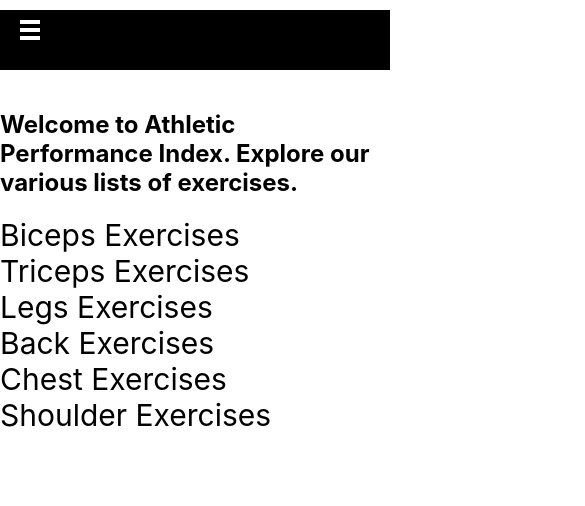
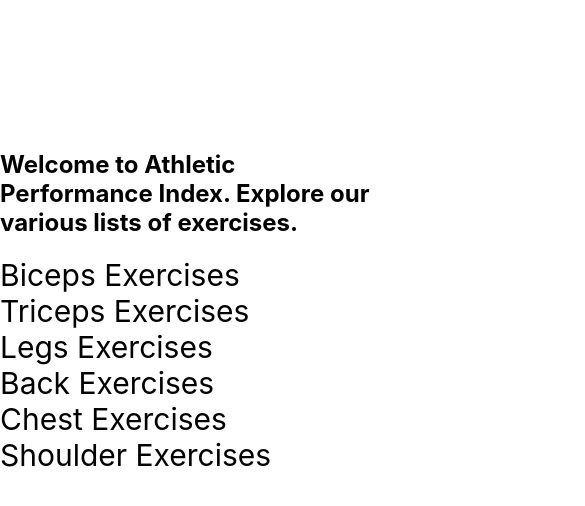
Before and after one commit to tdiec00/Athletic-Performance-Index, a React (Create React App) app in the folder athletic-performance-index/: page / in a window 390 px wide. Shown: the top 506 px of the page, 585 px wide, since content can reach past the window. Built offline with nearby package versions, Linux system fonts and the light colour scheme; no server answers.

Commit message:
hamburger update

```diff
--- /dev/null
+++ b/athletic-performance-index/src/components/MobileNavigation.jsx
@@ -0,0 +1,12 @@
+import NavigationLinks from "./NavigationLinks"
+import { StyledNavbarLinkMobile } from "./styles/NavbarLinkMobile.styled";
+
+const MobileNavigation = () => {
+  return (
+    <StyledNavbarLinkMobile>
+      <NavigationLinks />
+    </StyledNavbarLinkMobile>
+  );
+}
+
+export default MobileNavigation
--- a/athletic-performance-index/src/components/Navbar.jsx
+++ b/athletic-performance-index/src/components/Navbar.jsx
@@ -1,21 +1,9 @@
-import { StyledNavbar } from './styles/Navbar.styled';
-import HamburgerMenu from './HamburgerMenu';
-import { StyledNavbarLink } from './styles/NavbarLink.styled';
+import MobileNavigation from './MobileNavigation'
 
 const Navbar = () => {
   return (
     <div>
-      <StyledNavbar>
-        <HamburgerMenu />
-        {/* <StyledNavbarLink to="/">Home Page</StyledNavbarLink>
-      <StyledNavbarLink to="/biceps">Biceps</StyledNavbarLink>
-      <StyledNavbarLink to="/triceps">Triceps</StyledNavbarLink>
-      <StyledNavbarLink to="/legs">Legs</StyledNavbarLink>
-      <StyledNavbarLink to="/back">Back</StyledNavbarLink>
-      <StyledNavbarLink to="/chest">Chest</StyledNavbarLink>
-      <StyledNavbarLink to="/shoulders">Shoulders</StyledNavbarLink>
-      <StyledNavbarLink to="/new">Add New Exercise</StyledNavbarLink> */}
-      </StyledNavbar>
+      <MobileNavigation/>
     </div>
   );
 };
--- /dev/null
+++ b/athletic-performance-index/src/components/NavigationLinks.jsx
@@ -0,0 +1,18 @@
+import { StyledNavbarLink } from "./styles/NavbarLink.styled"
+
+const NavigationLinks = () => {
+  return (
+    <div>
+      <StyledNavbarLink to="/">Home Page</StyledNavbarLink>
+      <StyledNavbarLink to="/biceps">Biceps</StyledNavbarLink>
+      <StyledNavbarLink to="/triceps">Triceps</StyledNavbarLink>
+      <StyledNavbarLink to="/legs">Legs</StyledNavbarLink>
+      <StyledNavbarLink to="/back">Back</StyledNavbarLink>
+      <StyledNavbarLink to="/chest">Chest</StyledNavbarLink>
+      <StyledNavbarLink to="/shoulders">Shoulders</StyledNavbarLink>
+      <StyledNavbarLink to="/new">Add New Exercise</StyledNavbarLink>
+    </div>
+  );
+}
+
+export default NavigationLinks
--- /dev/null
+++ b/athletic-performance-index/src/components/styles/NavbarLinkMobile.styled.js
@@ -0,0 +1,8 @@
+import styled from "styled-components";
+import { Link } from "react-router-dom";
+
+export const StyledNavbarLinkMobile = styled(Link)`
+text-decoration: none ;
+padding: 20px;
+color: white;
+`
```
Also changed, not shown: athletic-performance-index/src/components/Navigation.jsx (added, +9 -0 lines).
